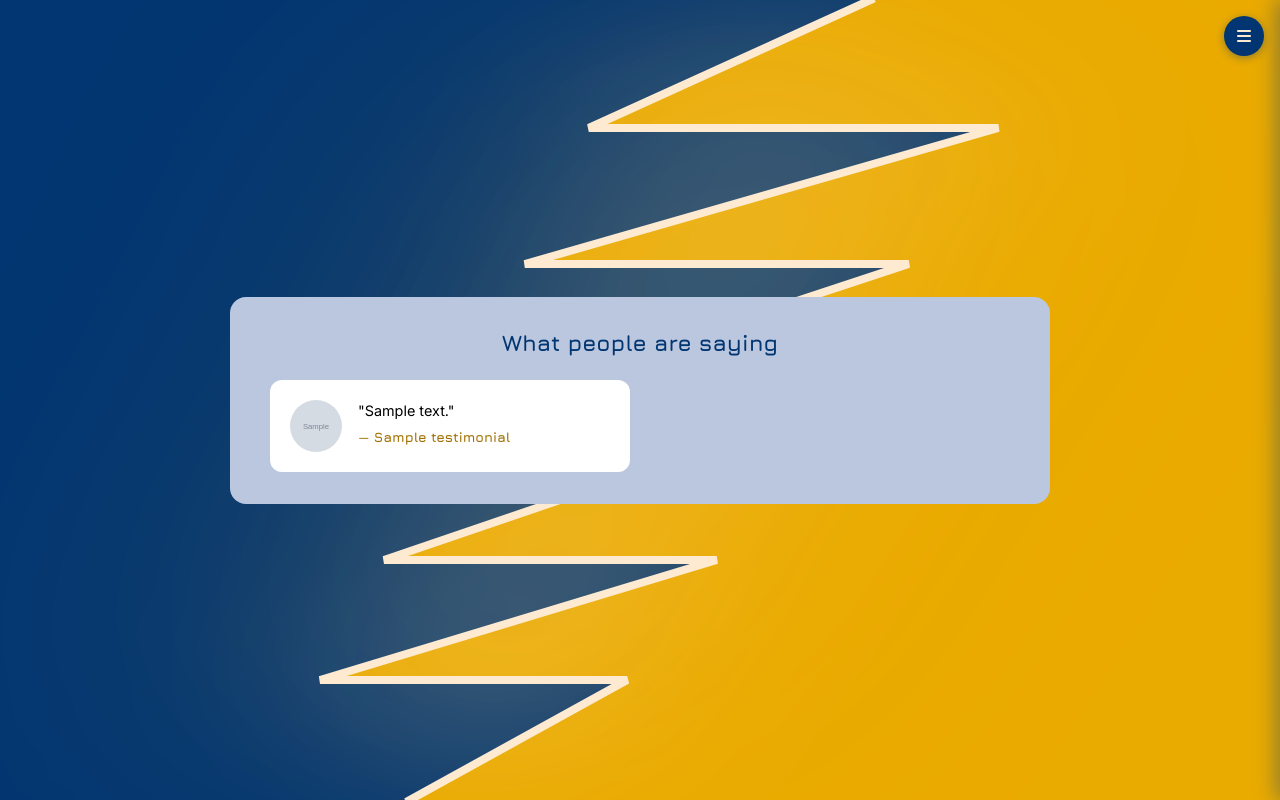
After one commit to Monster0506/Kent-Date-Enough-HIC, a Python web app: template templates/testimonials.html in a window 1280 px wide. The commit adds this page. Run offline with Jinja, Linux system fonts and the light colour scheme; the template is opened without the code that fills it: most values are stand-ins (such as "Sample title", 1, 10 or a date in 2020); grey boxes marked "Sample" are stand-in pictures.

Commit message:
Testimonials page

```diff
--- a/db.py
+++ b/db.py
@@ -23,6 +23,8 @@ def init_db() -> None:
                 major         TEXT,
                 height        TEXT,
                 age           INTEGER,
+                year          TEXT,
+                pronouns      TEXT,
                 about         TEXT,
                 photo_path    TEXT,
                 created_at    DATETIME DEFAULT CURRENT_TIMESTAMP
@@ -71,7 +73,7 @@ def get_next_profile(user_id: int) -> dict | None:
     with get_conn() as conn:
         row = conn.execute(
             """
-            SELECT id, username, name, major, height, about, photo_path
+            SELECT id, username, name, major, height, age, year, pronouns, about, photo_path
             FROM users
             WHERE id != ?
               AND id NOT IN (
--- /dev/null
+++ b/static/css/testimonials.css
@@ -0,0 +1,87 @@
+.testimonials-panel {
+    position: relative;
+    z-index: 1;
+    width: min(90vw, 820px);
+    max-height: 80vh;
+    overflow-y: auto;
+    background-color: var(--light-blue);
+    border-radius: 16px;
+    padding: 2rem 2.5rem;
+}
+
+.testimonials-title {
+    font-family: 'Jura', sans-serif;
+    font-size: 1.4rem;
+    font-weight: 700;
+    color: var(--dark-blue);
+    margin-bottom: 1.5rem;
+    text-align: center;
+}
+
+.testimonials-grid {
+    display: grid;
+    grid-template-columns: repeat(auto-fill, minmax(320px, 1fr));
+    gap: 1.25rem;
+}
+
+.testimonial-card {
+    background: var(--white);
+    border-radius: 12px;
+    padding: 1.25rem;
+    display: flex;
+    gap: 1rem;
+    align-items: flex-start;
+}
+
+.testimonial-avatar {
+    flex-shrink: 0;
+    width: 52px;
+    height: 52px;
+    border-radius: 50%;
+    overflow: hidden;
+}
+
+.testimonial-avatar img {
+    width: 100%;
+    height: 100%;
+    object-fit: cover;
+    object-position: top;
+}
+
+.testimonial-avatar-placeholder {
+    width: 100%;
+    height: 100%;
+    background-color: var(--light-blue);
+    display: flex;
+    align-items: center;
+    justify-content: center;
+    color: var(--dark-blue);
+    font-size: 1.3rem;
+}
+
+.testimonial-body {
+    display: flex;
+    flex-direction: column;
+    gap: 0.5rem;
+}
+
+.testimonial-text {
+    font-family: 'Inter', sans-serif;
+    font-size: 0.9rem;
+    color: var(--black);
+    line-height: 1.5;
+}
+
+.testimonial-name {
+    font-family: 'Jura', sans-serif;
+    font-size: 0.85rem;
+    font-weight: 700;
+    color: var(--gold);
+}
+
+.testimonials-empty {
+    font-family: 'Inter', sans-serif;
+    color: var(--dark-blue);
+    text-align: center;
+    grid-column: 1 / -1;
+}
--- /dev/null
+++ b/templates/testimonials.html
@@ -0,0 +1,48 @@
+{% extends "base.html" %}
+
+{% block title %}Testimonials — Kent Date Enough{% endblock %}
+{% block body_class %}discover{% endblock %}
+
+{% block head %}
+<link rel="stylesheet" href="/static/css/discover.css">
+<link rel="stylesheet" href="/static/css/testimonials.css">
+{% endblock %}
+
+{% block layout %}
+<div class="discover-shell">
+
+    {% with active_nav = 'testimonials' %}{% include '_nav.html' %}{% endwith %}
+
+    <main class="discover-main">
+        {% include '_bolt_bg.html' %}
+
+        <div class="discover-center">
+            <div class="testimonials-panel">
+                <h1 class="testimonials-title">What people are saying</h1>
+                <div class="testimonials-grid">
+                    {% for t in testimonials %}
+                    <div class="testimonial-card">
+                        <div class="testimonial-avatar">
+                            {% if t.photo_path %}
+                                <img src="/static/{{ t.photo_path }}" alt="{{ t.name or t.username }}">
+                            {% else %}
+                                <div class="testimonial-avatar-placeholder">
+                                    <i class="fa-solid fa-user"></i>
+                                </div>
+                            {% endif %}
+                        </div>
+                        <div class="testimonial-body">
+                            <p class="testimonial-text">"{{ t.body }}"</p>
+                            <p class="testimonial-name">— {{ t.name or t.username }}</p>
+                        </div>
+                    </div>
+                    {% else %}
+                    <p class="testimonials-empty">No testimonials yet.</p>
+                    {% endfor %}
+                </div>
+            </div>
+        </div>
+    </main>
+
+</div>
+{% endblock %}
```
Also changed, not shown: main.py (+24 -5 lines), static/css/profile.css (+22 -0 lines), templates/discover.html (+5 -2 lines), templates/profile.html (+8 -1 lines).
